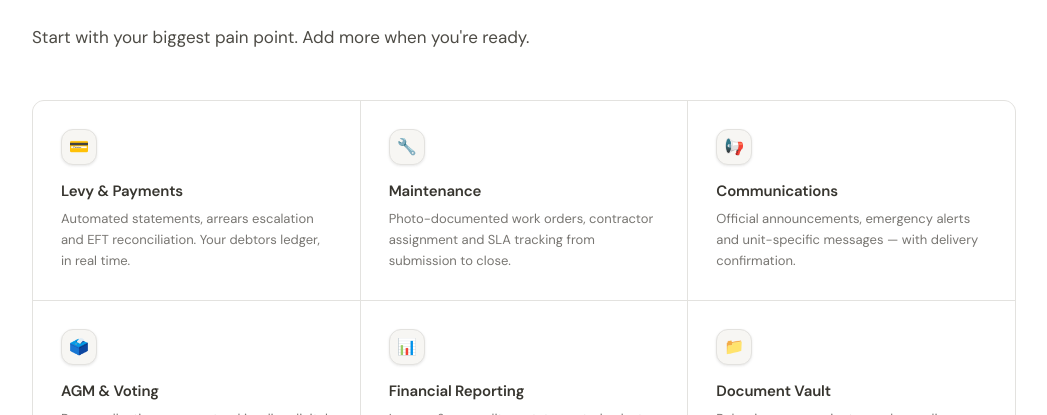
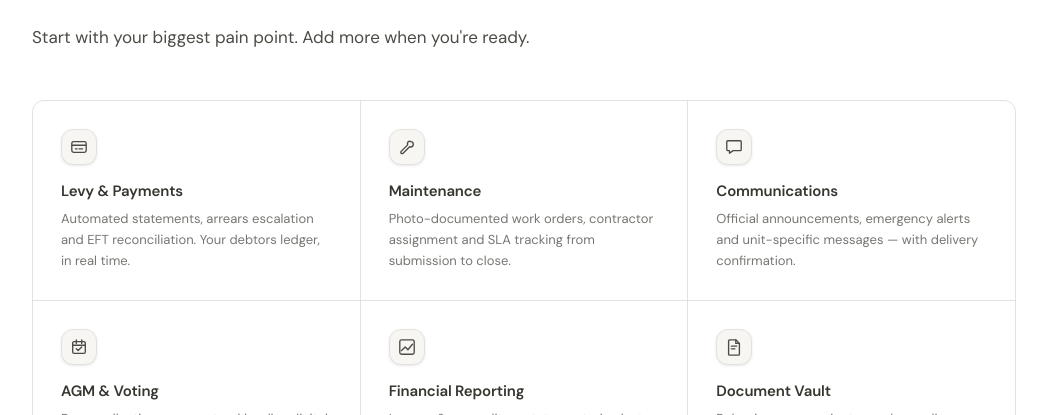
Before and after one commit to nyashahama/StrataHQ, a Next.js app: page / in a window 1280 px wide. Shown: the part 4350-4765 px from the top of the page, without its empty margins (116-1163 px from the left). Built offline with nearby package versions, Linux system fonts and the light colour scheme.

Commit message:
style(design): FINDING-005 — replace emoji module icons with inline SVG

```diff
--- a/components/ModulesSection.tsx
+++ b/components/ModulesSection.tsx
@@ -1,31 +1,71 @@
+// SVG icons — inline for zero bundle overhead
+const icons: Record<string, React.ReactNode> = {
+  levy: (
+    <svg viewBox="0 0 20 20" fill="none" className="w-[18px] h-[18px]" aria-hidden>
+      <rect x="2" y="4" width="16" height="12" rx="2" stroke="currentColor" strokeWidth="1.5"/>
+      <path d="M2 8h16" stroke="currentColor" strokeWidth="1.5"/>
+      <path d="M6 12h2M10 12h4" stroke="currentColor" strokeWidth="1.5" strokeLinecap="round"/>
+    </svg>
+  ),
+  maintenance: (
+    <svg viewBox="0 0 20 20" fill="none" className="w-[18px] h-[18px]" aria-hidden>
+      <path d="M13.5 3.5a3 3 0 00-3 3c0 .4.08.78.22 1.13L3.5 14.86A1.5 1.5 0 005.64 17l7.23-7.22c.35.14.73.22 1.13.22a3 3 0 000-6z" stroke="currentColor" strokeWidth="1.5" strokeLinejoin="round"/>
+    </svg>
+  ),
+  comms: (
+    <svg viewBox="0 0 20 20" fill="none" className="w-[18px] h-[18px]" aria-hidden>
+      <path d="M17 3H3a1 1 0 00-1 1v9a1 1 0 001 1h2v3l4-3h8a1 1 0 001-1V4a1 1 0 00-1-1z" stroke="currentColor" strokeWidth="1.5" strokeLinejoin="round"/>
+    </svg>
+  ),
+  agm: (
+    <svg viewBox="0 0 20 20" fill="none" className="w-[18px] h-[18px]" aria-hidden>
+      <rect x="3" y="4" width="14" height="13" rx="1.5" stroke="currentColor" strokeWidth="1.5"/>
+      <path d="M3 8h14M7 2v4M13 2v4" stroke="currentColor" strokeWidth="1.5" strokeLinecap="round"/>
+      <path d="M7 12l2 2 4-4" stroke="currentColor" strokeWidth="1.5" strokeLinecap="round" strokeLinejoin="round"/>
+    </svg>
+  ),
+  reporting: (
+    <svg viewBox="0 0 20 20" fill="none" className="w-[18px] h-[18px]" aria-hidden>
+      <path d="M4 14l4-4 3 3 5-6" stroke="currentColor" strokeWidth="1.5" strokeLinecap="round" strokeLinejoin="round"/>
+      <rect x="2" y="2" width="16" height="16" rx="2" stroke="currentColor" strokeWidth="1.5"/>
+    </svg>
+  ),
+  docs: (
+    <svg viewBox="0 0 20 20" fill="none" className="w-[18px] h-[18px]" aria-hidden>
+      <path d="M5 2h7l4 4v12a1 1 0 01-1 1H5a1 1 0 01-1-1V3a1 1 0 011-1z" stroke="currentColor" strokeWidth="1.5" strokeLinejoin="round"/>
+      <path d="M12 2v4h4M7 9h6M7 12h4" stroke="currentColor" strokeWidth="1.5" strokeLinecap="round"/>
+    </svg>
+  ),
+}
+
 const modules = [
   {
-    icon: '💳',
+    iconKey: 'levy',
     name: 'Levy & Payments',
     desc: 'Automated statements, arrears escalation and EFT reconciliation. Your debtors ledger, in real time.',
   },
   {
-    icon: '🔧',
+    iconKey: 'maintenance',
     name: 'Maintenance',
     desc: 'Photo-documented work orders, contractor assignment and SLA tracking from submission to close.',
   },
   {
-    icon: '📢',
+    iconKey: 'comms',
     name: 'Communications',
     desc: 'Official announcements, emergency alerts and unit-specific messages — with delivery confirmation.',
   },
   {
-    icon: '🗳️',
+    iconKey: 'agm',
     name: 'AGM & Voting',
     desc: 'Proxy collection, quorum tracking, live digital voting and auto-generated signed minutes.',
   },
   {
-    icon: '📊',
+    iconKey: 'reporting',
     name: 'Financial Reporting',
     desc: "Income & expenditure statements, budget vs actual and reserve fund analysis trustees actually understand.",
   },
   {
-    icon: '📁',
+    iconKey: 'docs',
     name: 'Document Vault',
     desc: 'Rules, insurance, minutes and compliance documents — searchable, versioned, permission-controlled.',
   },
@@ -42,7 +82,7 @@ export default function ModulesSection() {
           Everything your scheme needs.
         </h2>
         <p className="reveal text-clamp-p text-ink-2 max-w-[520px] leading-[1.7]">
-          Start with your biggest pain point. Add more when you're ready.
+          Start with your biggest pain point. Add more when you&apos;re ready.
         </p>
 
         {/* Grid */}
@@ -50,13 +90,13 @@ export default function ModulesSection() {
           className="stagger mt-[clamp(32px,5vw,48px)] grid grid-cols-1 sm:grid-cols-2 lg:grid-cols-3 gap-[1px]
             bg-border border border-border rounded-lg overflow-hidden"
         >
-          {modules.map(({ icon, name, desc }) => (
+          {modules.map(({ iconKey, name, desc }) => (
             <div
               key={name}
               className="bg-white p-[clamp(20px,3vw,28px)] hover:bg-page transition-colors duration-150 cursor-default"
             >
-              <div className="w-9 h-9 rounded-lg border border-border bg-page grid place-items-center text-[16px] mb-[14px] shadow-sm">
-                {icon}
+              <div className="w-9 h-9 rounded-lg border border-border bg-page grid place-items-center text-ink-2 mb-[14px] shadow-sm">
+                {icons[iconKey]}
               </div>
               <div className="text-[15px] font-semibold text-ink mb-[6px] tracking-[-0.01em]">
                 {name}
```
